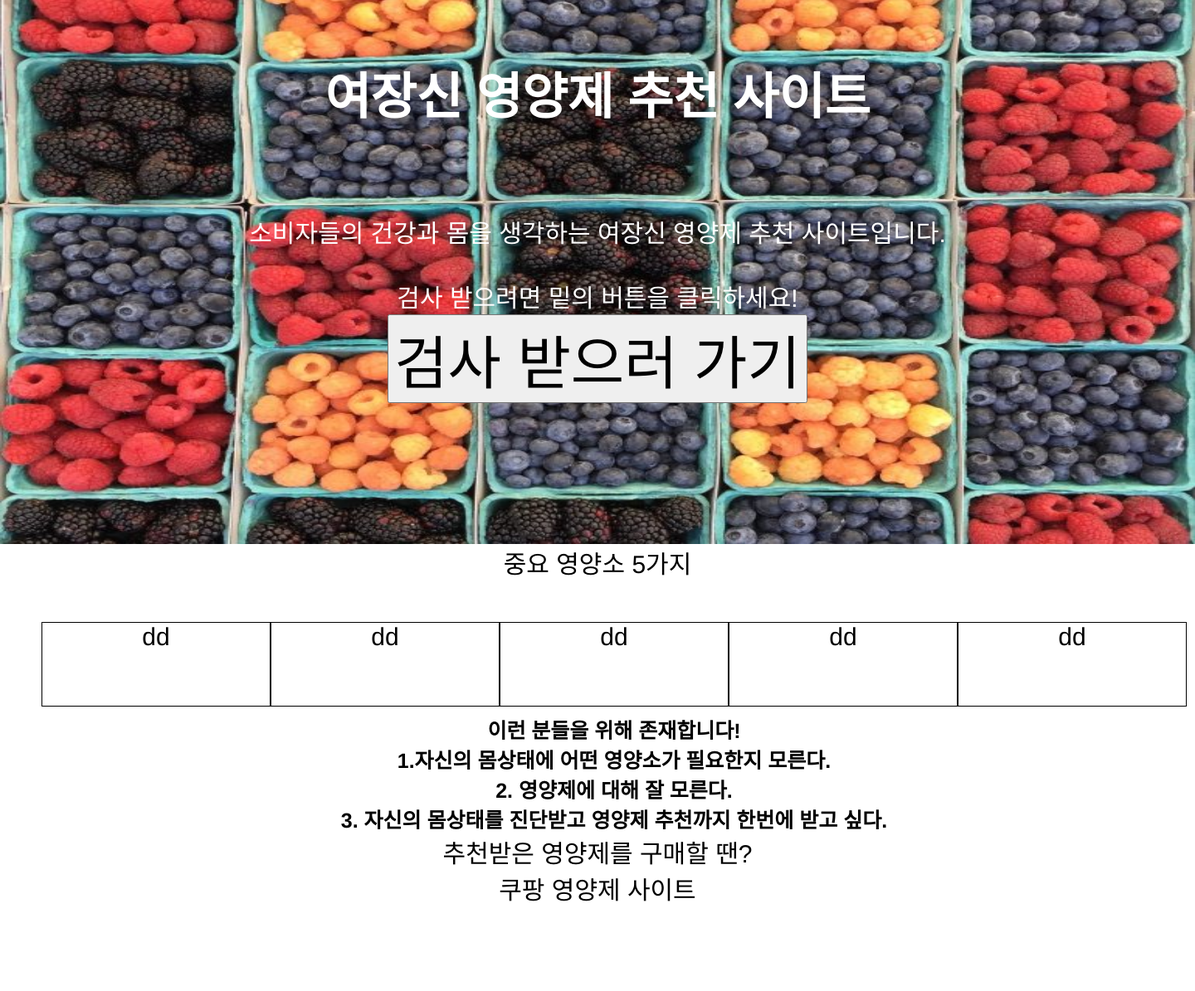
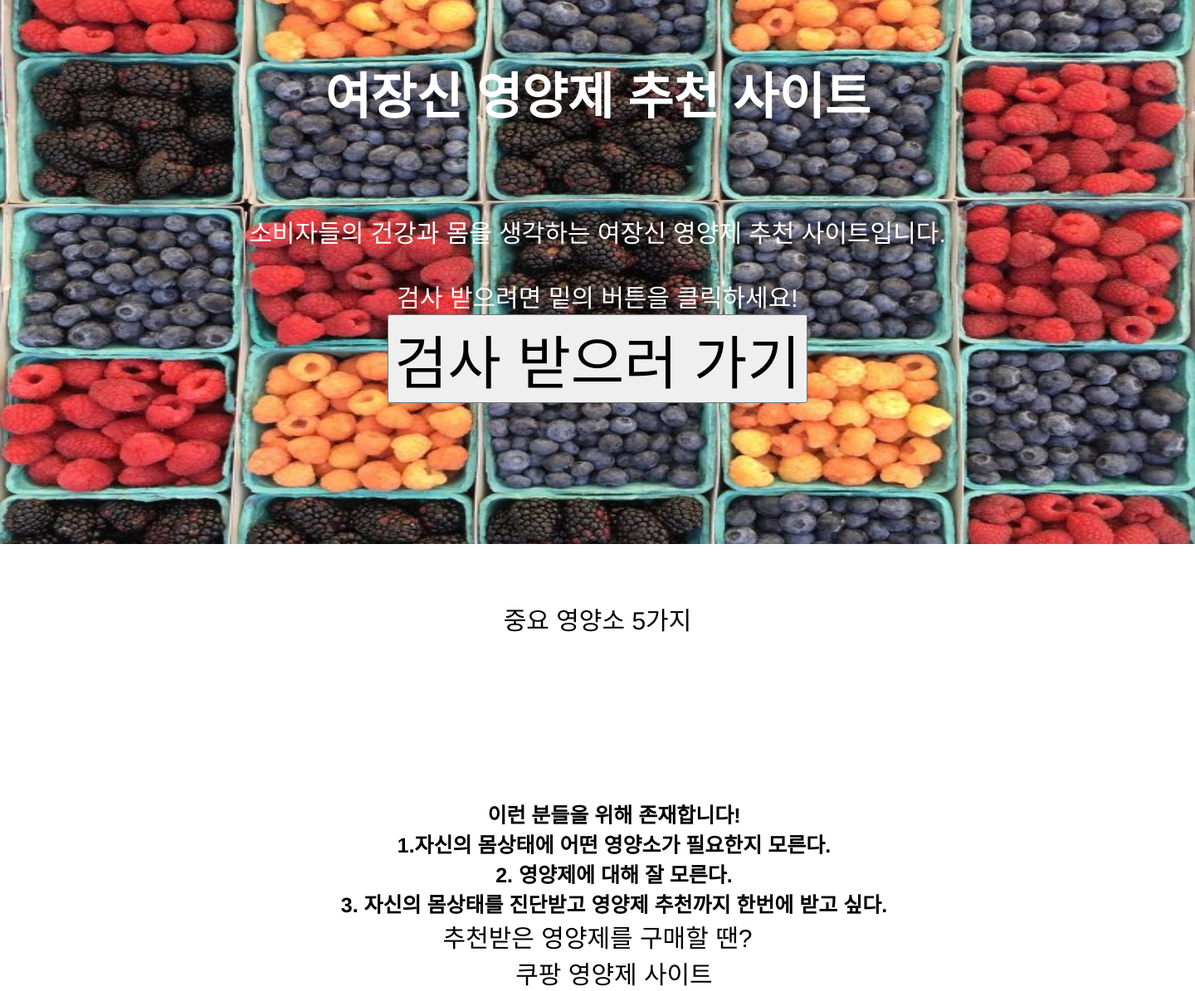
Before and after one commit to snsthqhr/opensauce, a Django app: page /pynuts/ in a window 1440 px wide. Shown: the part 87-1282 px from the top of the page at 83% size. Before the commit the page ends 1174 px from the top, so only its background shows below. Run offline with Django 3.2, Linux system fonts and the light colour scheme.

Commit message:
홈페이지 수정

```diff
--- a/templates/pynuts/homepage.html
+++ b/templates/pynuts/homepage.html
@@ -52,13 +52,17 @@
 
 
 <div>
+  <br/>
+  <br/>
   <li>중요 영양소 5가지</li>
+</br>
   <ul class="amount">
-    <li><div>dd</div></li>
-    <li><div>dd</div></li>
-    <li><div>dd</div></li>
-    <li><div>dd</div></li>
-    <li><div>dd</div></li>
+    <li><div><strong>유산균</strong></div></li>
+    <li><div><strong>마그네슘</strong></div></li>
+    <li><div><strong>칼슘</strong></div></li>
+    <li><div><strong>철분</strong></div></li>
+    <li><div><strong>오메가3</strong></div></li>
+
   </ul>
 </div>
 
@@ -74,7 +78,10 @@
    <p>
     추천받은 영양제를 구매할 땐?
   </p>
-  <a href="https://www.coupang.com/np/search?rocketAll=false&searchId=199aec6b8f9b4f00afc5c09013efe977&q=%EC%98%81%EC%96%91%EC%A0%9C&brand=&offerCondition=&filter=&availableDeliveryFilter=&filterType=&isPriceRange=false&priceRange=&minPrice=&maxPrice=&page=1&trcid=&traid=&filterSetByUser=true&channel=user&backgroundColor=&searchProductCount=1055871&component=305698&rating=0&sorter=scoreDesc&listSize=36" style="font-size: 30px;">쿠팡 영양제 사이트</a>
+  <ul class="box">
+  <li><a href="https://www.coupang.com/np/search?rocketAll=false&searchId=199aec6b8f9b4f00afc5c09013efe977&q=%EC%98%81%EC%96%91%EC%A0%9C&brand=&offerCondition=&filter=&availableDeliveryFilter=&filterType=&isPriceRange=false&priceRange=&minPrice=&maxPrice=&page=1&trcid=&traid=&filterSetByUser=true&channel=user&backgroundColor=&searchProductCount=1055871&component=305698&rating=0&sorter=scoreDesc&listSize=36" style="font-size: 30px;">쿠팡 영양제 사이트</a></li>
+  </ul>
+</li>
 </div>
 </div>
 
--- a/templates/pynuts/homepagestyle.css
+++ b/templates/pynuts/homepagestyle.css
@@ -37,24 +37,32 @@ header{
 
   }
 .amount{
-    position:realtive;
+
     top:-66px;
 display:flex;
-    width:1380px;
+    width:1280px;
 background:white;
 margin: auto;
 }
 .amount>li{
     flex:1;
     height:132px;
+
 }
-.amount>li>div{
+.amount>li>div {
     text-align:center;
-    border:1px solid black;
-    margin-top:50px;
-    height:100px;
+    margin-top:37px;
+    height:57px;
+
+.box{
+background:orange
+
 }
 
+}
+.amount>li>div>strong{
+    color:white;
+}
 
   .hye > h1
    {
```
